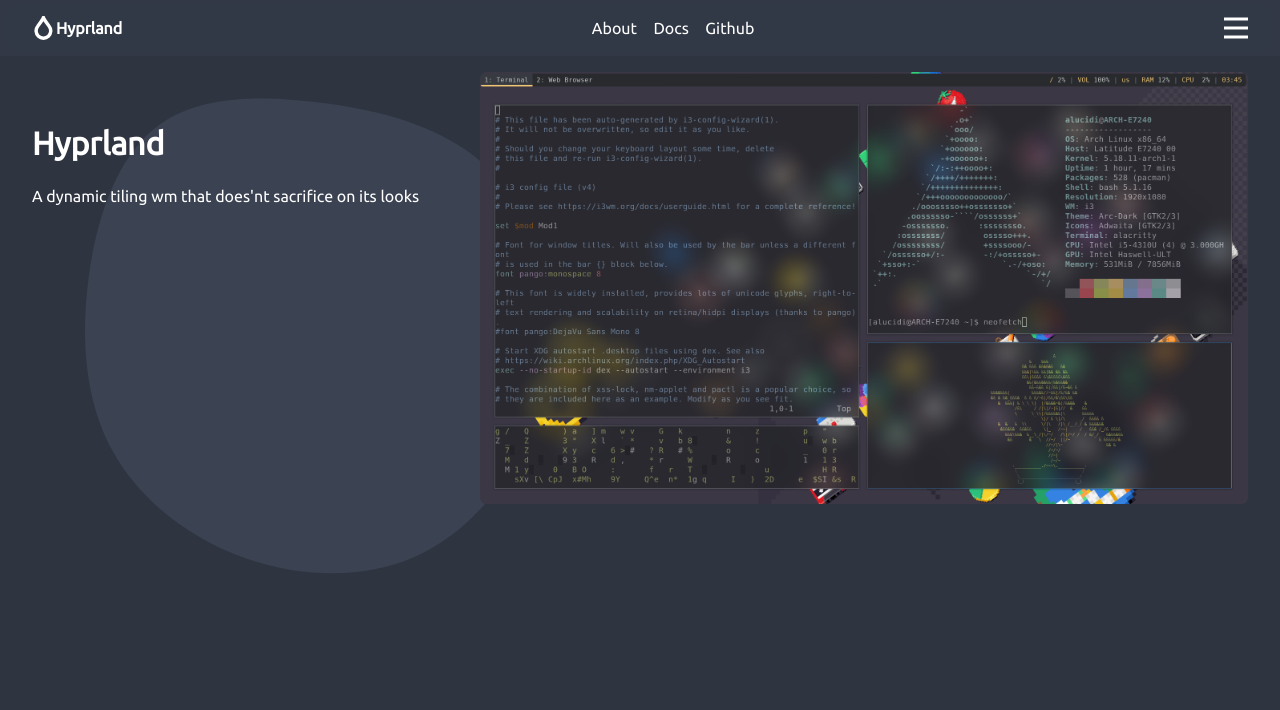
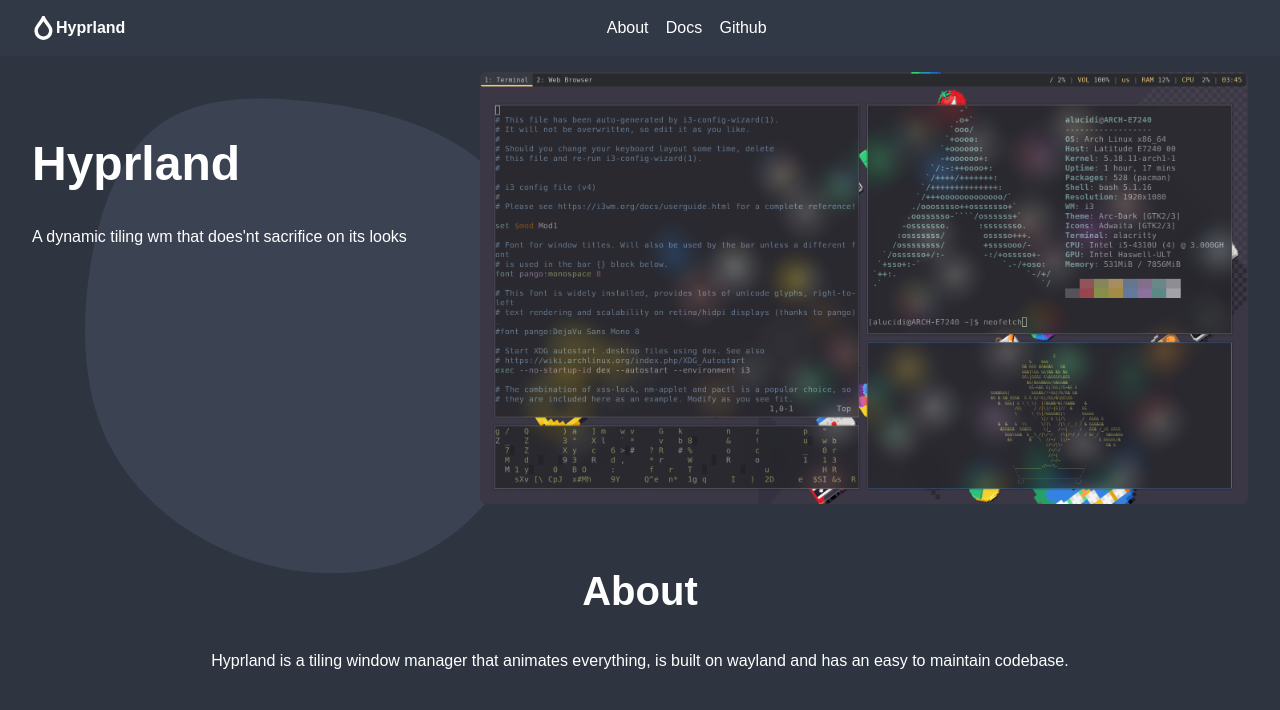
Before and after one commit to godalming123/hyprland-website, a plain HTML site: page index.html in a window 1280 px wide. Drawn offline with Linux system fonts and the light colour scheme.

Commit message:
improve code

```diff
--- a/index.html
+++ b/index.html
@@ -22,17 +22,21 @@
 												<line id="menuline3" y1="32.5" x2="40" y2="32.5" stroke="white" stroke-width="5"/>
 								</svg>
 				</div>
-			<div class="hero">
-										<svg id="hero-blob" width="900" height="700" xmlns="http://www.w3.org/2000/svg" xmlns:xlink="http://www.w3.org/1999/xlink" version="1.1">
+				<div class="hero">
+								<svg id="hero-blob" width="900" height="700" xmlns="http://www.w3.org/2000/svg" xmlns:xlink="http://www.w3.org/1999/xlink" version="1.1">
 												<g transform="translate(300 250)">
 																<path d="M142 -166.1C182.1 -135.7 211.2 -89 220.8 -38.4C230.3 12.3 220.4 66.9 196 117C171.6 167.1 132.9 212.8 82.3 235C31.8 257.2 -30.4 255.9 -86.5 236.2C-142.6 216.4 -192.6 178.2 -219.8 128.3C-247 78.3 -251.5 16.6 -243.3 -45.1C-235 -106.7 -213.9 -168.3 -171.2 -198.2C-128.6 -228.2 -64.3 -226.6 -6.6 -218.7C51 -210.8 102 -196.5 142 -166.1" fill="#3b4252"></path>
 												</g>
 								</svg>
 								<div>
-												<h1>Hyprland</h1>
+												<h1 class="hero-title">Hyprland</h1>
 												<p>A dynamic tiling wm that does'nt sacrifice on its looks</p>
 								</div>
 								<img src="img.png" class="hero-image">
-			</div>
-			</body>
+				</div>
+				<section class="about">
+								<h1>About</h1>
+								<p>Hyprland is a tiling window manager that animates everything, is built on wayland and has an easy to maintain codebase.</p>
+				</section>
+</body>
 </html>
--- a/style.css
+++ b/style.css
@@ -1,11 +1,10 @@
-@import url('https://fonts.googleapis.com/css2?family=Ubuntu&display=swap');
+/* === COLORS === */
 
 :root {
 				--bg1trans: #2e344066;
 				--bg2trans: #3b425266;
 				--bg3trans: #434c5e66;
 				--bg4trans: #4c566a66;
-
 				--bg1: #2e3440;
 				--bg2: #3b4252;
 				--bg3: #434c5e;
@@ -18,13 +17,62 @@
 				--c5: #b48ead;
 }
 
+/* === MAIN STYLES === */
+
+body {
+				background-color: var(--bg1);
+				color: var(--fg);
+				margin: 0;
+}
+
+body > * {
+				padding: 1em 2em;
+}
+
+section {
+				text-align: center;
+}
+
+a {
+				color: var(--fg);
+				text-decoration: none;
+}
+
+img {
+				max-width: 100%;
+}
+
+/* === TYPOGRAPHY === */
+
+@import url('https://fonts.googleapis.com/css2?family=Ubuntu&display=swap');
+
 * {
 				font-family: 'Ubuntu', sans-serif;
 }
 
+h1 {
+				font-size: 2.5em;
+}
+
+p {
+				line-height: 1.7;
+}
+
+/* === HERO === */
+
 #hero-blob {
 				position: absolute;
 				z-index: -1;
+}
+
+.hero-title {
+		font-size: 3em;
+}
+
+.hero div {
+				margin-top: 2em;
+				margin-right: 0.5em;
+				flex-grow: 1;
 }
 
 .hero-image {
@@ -42,37 +90,9 @@
 				50% {
 								transform: translateY(0.7em)
 				}
-
 }
 
-body {
-				background-color: var(--bg1);
-				color: var(--fg);
-				margin: 0;
-}
-
-body > * {
-				padding: 1em 2em;
-}
-
-p {
-				line-height: 1.5;
-}
-
-.hero div {
-				margin-top: 2em;
-				margin-right: 0.5em;
-				flex-grow: 1;
-}
-
-a {
-				color: var(--fg);
-				text-decoration: none;
-}
-
-img {
-				max-width: 100%;
-}
+/* === NAVBAR === */
 
 .nav {
 				display: flex;
@@ -81,12 +101,6 @@ img {
 				top: 0;
 				backdrop-filter: blur(5px);
 				background-color: var(--bg2trans);
-}
-
-.center {
-				display: grid;
-				justify-content: center;
-				text-align: center;
 }
 
 .nav-text {
@@ -100,6 +114,30 @@ img {
 				overflow: visible;
 }
 
+.nav-items {
+				flex-grow: 1;
+				text-align: center;
+}
+
+.nav-items > * {
+				margin: 0.4em;
+}
+
+/* === OTHER === */
+
+.center {
+				display: grid;
+				justify-content: center;
+				text-align: center;
+}
+
+.icon {
+				height: 1.5em;
+				width: 1.5em;
+}
+
+/* === MENU ICON TRANSITION === */
+
 #menuline1 {transition: 0.3s 0.0s;}
 #menuline2 {transition: 0.3s 0.1s;}
 #menuline3 {transition: 0.3s 0.2s;}
@@ -111,19 +149,7 @@ img {
 				transform-origin: center;
 }
 
-.nav-items {
-				flex-grow: 1;
-				text-align: center;
-}
-
-.nav-items > * {
-				margin: 0.4em;
-}
-
-.icon {
-				height: 1.5em;
-				width: 1.5em;
-}
+/* === RESPONSIVE === */
 
 /* super small displays */
 @media (max-width: 13em) {
@@ -144,10 +170,13 @@ img {
 				.nav-text {
 								display: none;
 				}
+				.nav-menu {
+								display: none;
+				}
 }
 
 /* desktop displays and bigger */
-@media (min-width: 40em) {
+@media (min-width: 45em) {
 				.nav-text {
 								display: block;
 								flex-grow: 0;
```
